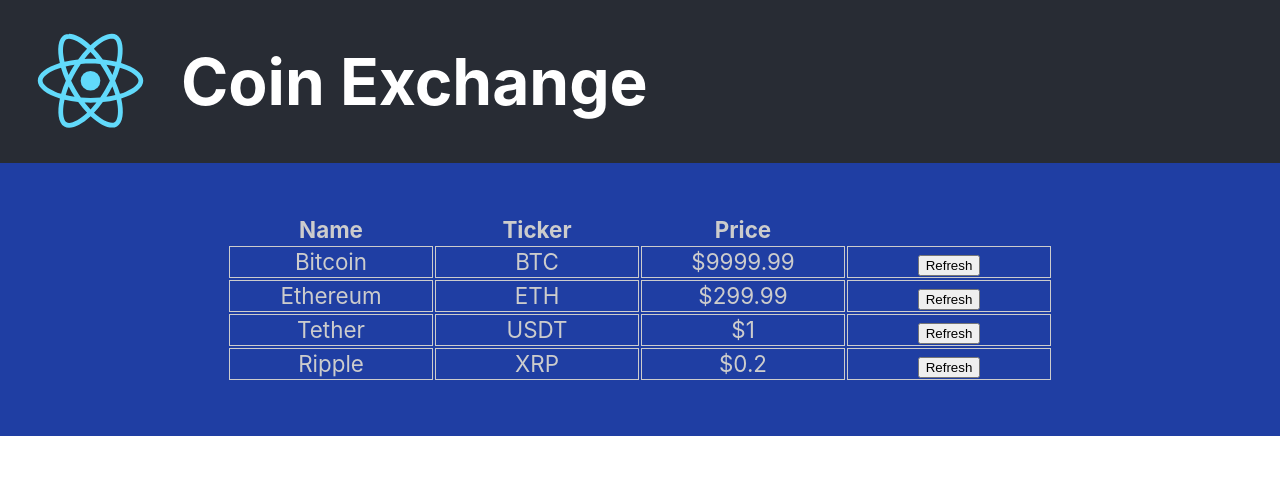
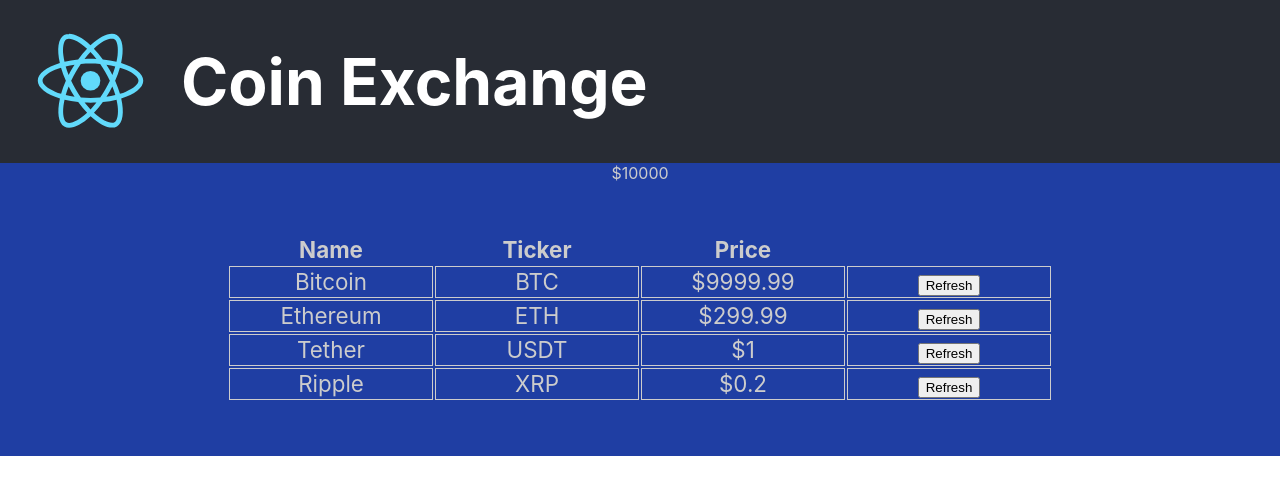
Before and after one commit to TopgunJHW/coin-exchange, a React (Create React App) app: page / in a window 1280 px wide. Shown: the top 494 px of the page. Built offline with nearby package versions, Linux system fonts and the light colour scheme.

Commit message:
Added AccountBalance.jsx file.

```diff
--- a/src/App.js
+++ b/src/App.js
@@ -2,6 +2,7 @@ import React from 'react';
 import logo from './logo.svg';
 import './App.css';
 import Coin from './components/Coin/Coin';
+import AccountBalance from './components/AccountBalance/AccountBalance';
 
 function App() {
   return (
@@ -12,7 +13,7 @@ function App() {
           Coin Exchange
         </h1>
       </header>
-
+      <AccountBalance amount={10000} />
       <table className="Coin-table">
         <thead>
           <tr>
--- /dev/null
+++ b/src/components/AccountBalance/AccountBalance.jsx
@@ -0,0 +1,17 @@
+import React, { Component } from 'react';
+import propTypes from 'prop-types';
+
+export default class AccountBalance extends Component {
+    render() {
+        return (
+            <section>
+                ${this.props.amount}
+            </section>
+        )
+    }
+}
+
+
+AccountBalance.propTypes = {
+    amount: propTypes.number.isRequired
+};
```
Also changed, not shown: 1 other file (tests, documents, lock files or other folders).
